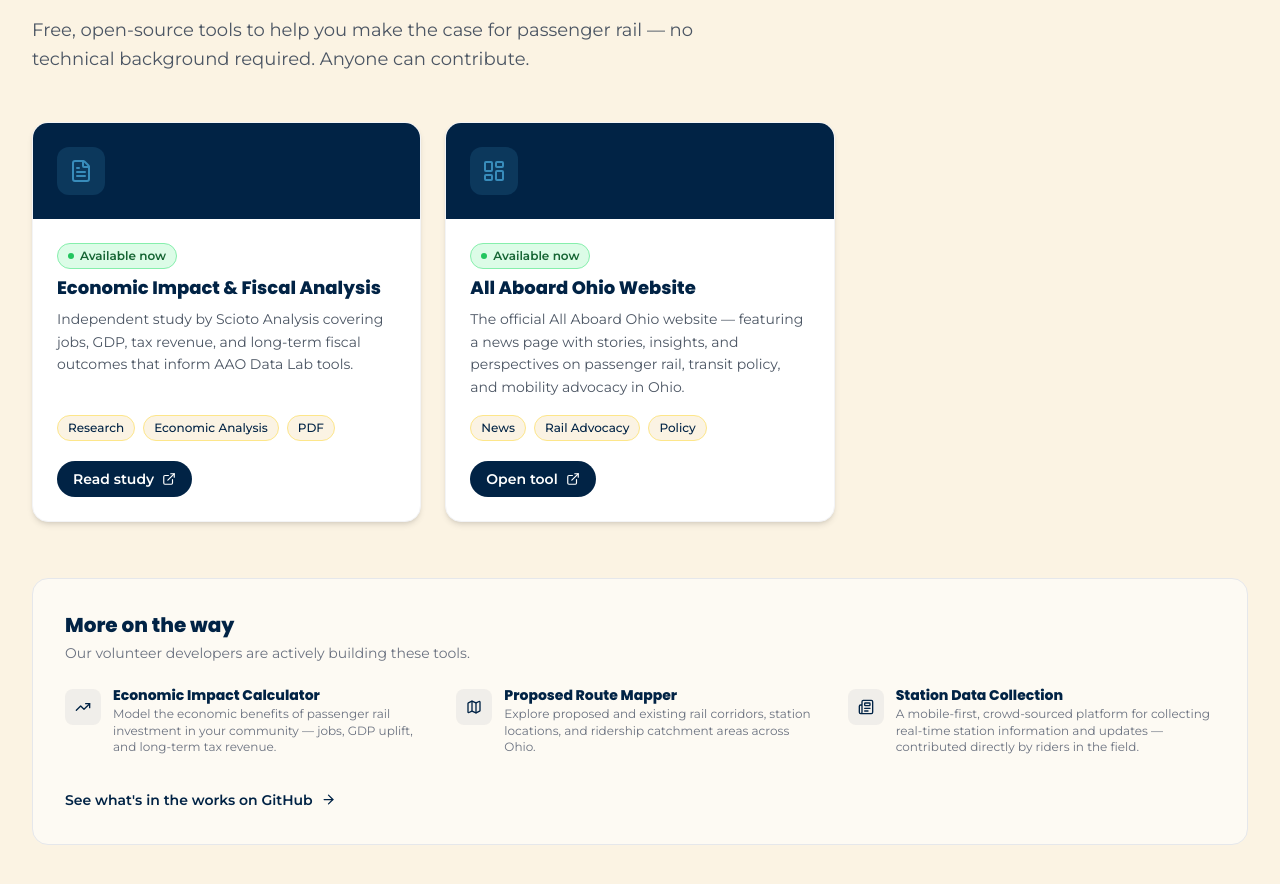
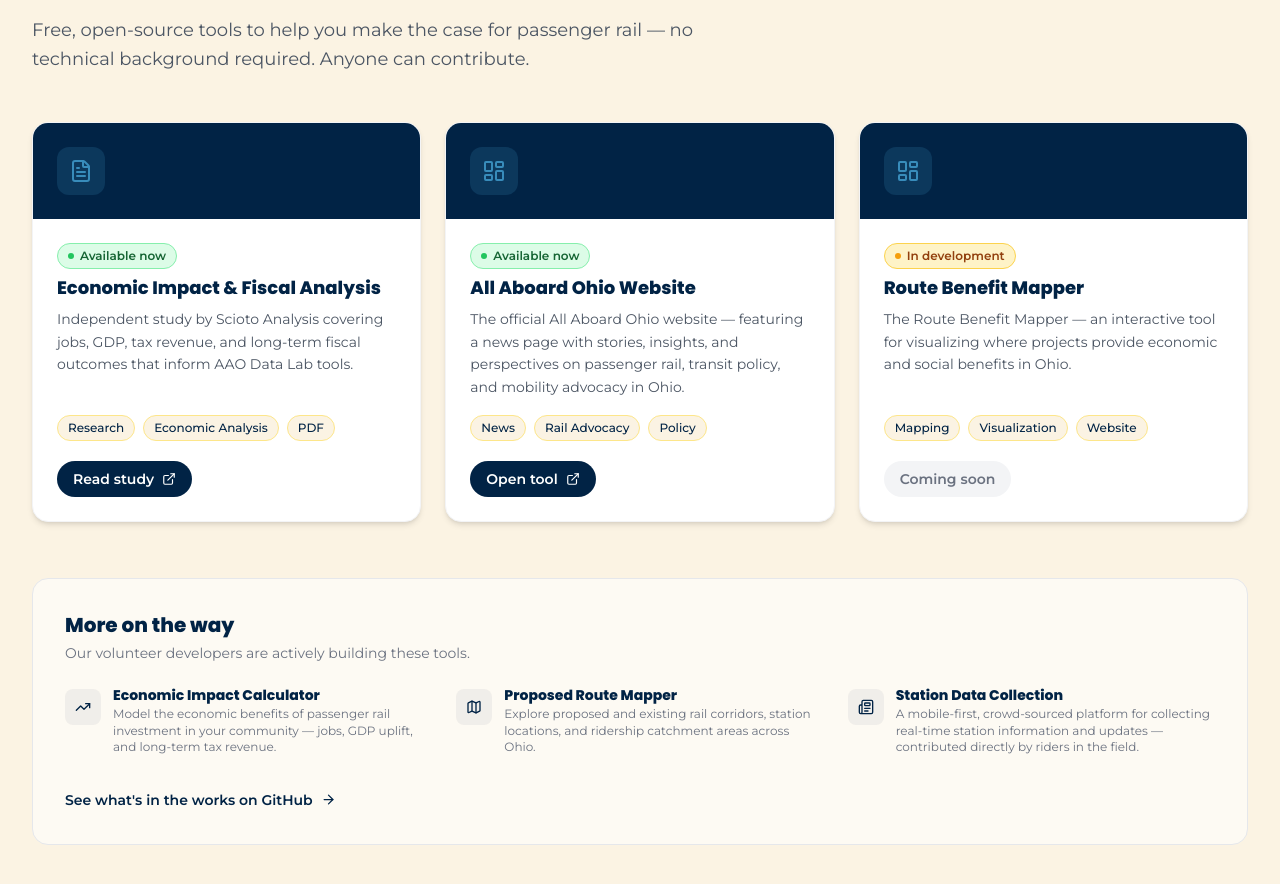
Before and after one commit to all-aboard-ohio/aao-lab-homepage, a React (Vite) app: page / in a window 1280 px wide. Shown: the part 3082-3966 px from the top of the page. Built offline with nearby package versions, Linux system fonts and the light colour scheme.

Commit message:
New branch for issue #10 - created new project "Route Benefit Mapper" on homepage gallery "In Progress". Updated projectGallery.jsx to reflect in progress projects and not just Available Now projects.

```diff
--- a/src/components/ProjectGallery.jsx
+++ b/src/components/ProjectGallery.jsx
@@ -22,6 +22,7 @@ const SCIOTO_STUDY = {
 
 function ToolCard({ project }) {
   const Icon = iconMap[project.icon] || LayoutDashboard;
+  const isInDevelopment = project.status === 'In Development';
 
   return (
     <article className="bg-white rounded-2xl shadow-md hover:shadow-xl transition-shadow duration-300 flex flex-col overflow-hidden border border-gray-100 group">
@@ -32,10 +33,17 @@ function ToolCard({ project }) {
       </div>
       <div className="p-6 flex flex-col flex-1">
         <div className="flex items-center gap-2 mb-2">
+          {isInDevelopment ? (
+            <span className="inline-flex items-center gap-1.5 text-xs font-semibold px-2.5 py-1 rounded-full bg-amber-100 text-amber-800 border border-amber-300">
+              <span className="w-1.5 h-1.5 rounded-full bg-amber-500"></span>
+              In development
+            </span>
+          ) : (
             <span className="inline-flex items-center gap-1.5 text-xs font-semibold px-2.5 py-1 rounded-full bg-green-100 text-green-800 border border-green-300">
               <span className="w-1.5 h-1.5 rounded-full bg-green-500"></span>
               Available now
             </span>
+          )}
         </div>
         <h3 className="font-heading text-aao-dark-blue text-lg font-bold mb-2 leading-tight">
           {project.title}
@@ -53,6 +61,7 @@ function ToolCard({ project }) {
             </span>
           ))}
         </div>
+        {project.url ? (
           <a
             href={project.url}
             target="_blank"
@@ -62,6 +71,11 @@ function ToolCard({ project }) {
             {project.ctaLabel || 'Open tool'}
             <ExternalLink size={14} />
           </a>
+        ) : (
+          <span className="inline-flex items-center gap-2 bg-gray-100 text-gray-500 font-body font-semibold text-sm px-4 py-2 rounded-full w-fit cursor-default">
+            Coming soon
+          </span>
+        )}
       </div>
     </article>
   );
--- a/src/data/projects.js
+++ b/src/data/projects.js
@@ -8,6 +8,15 @@ export const projects = [
     url: "https://allaboardohio.org",
     icon: "LayoutDashboard",
     tags: ["News", "Rail Advocacy", "Policy"],
+  },
+  {
+    id: 2,
+    title: "Route Benefit Mapper",
+    description:
+      "The Route Benefit Mapper — an interactive tool for visualizing where projects provide economic and social benefits in Ohio.",
+    status: "In Development",
+    icon: "LayoutDashboard",
+    tags: ["Mapping", "Visualization", "Website"],
   },
 ];
 
```
Lines whose indentation alone changed are shown as unchanged.
